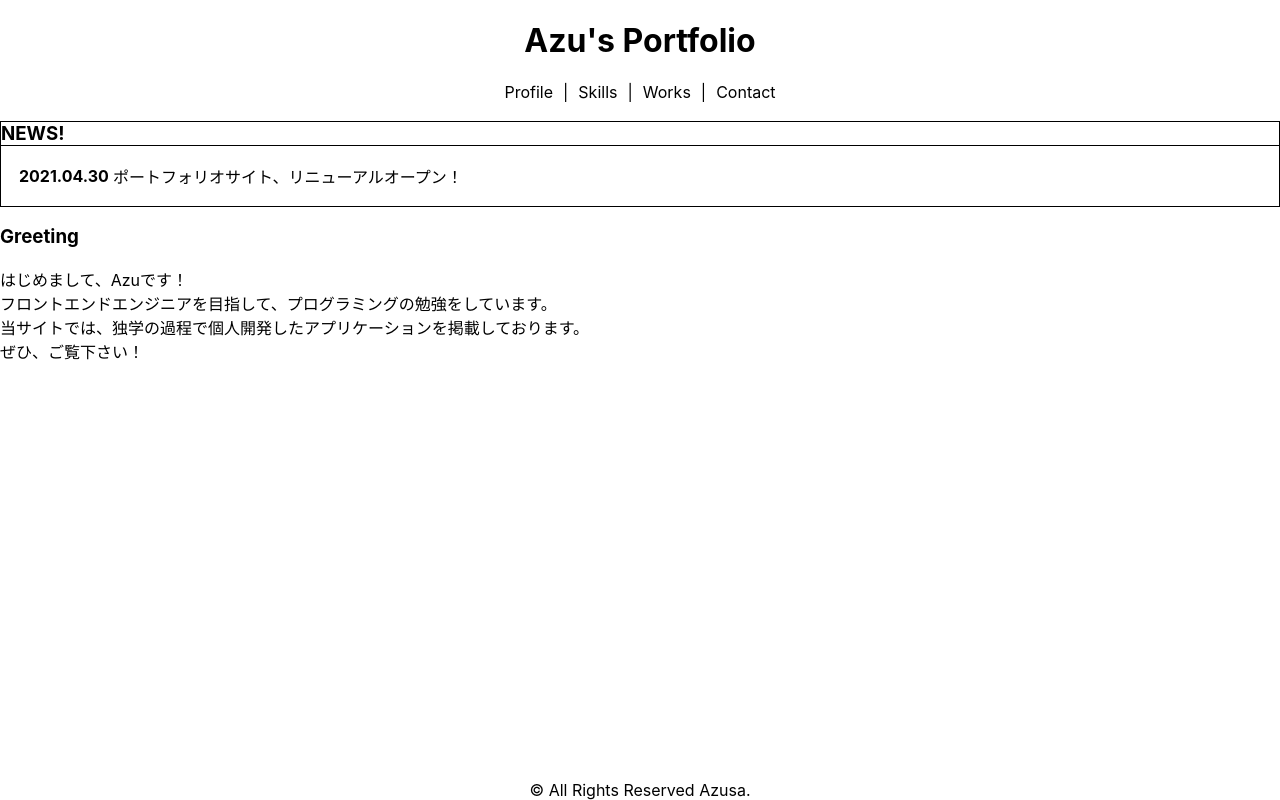
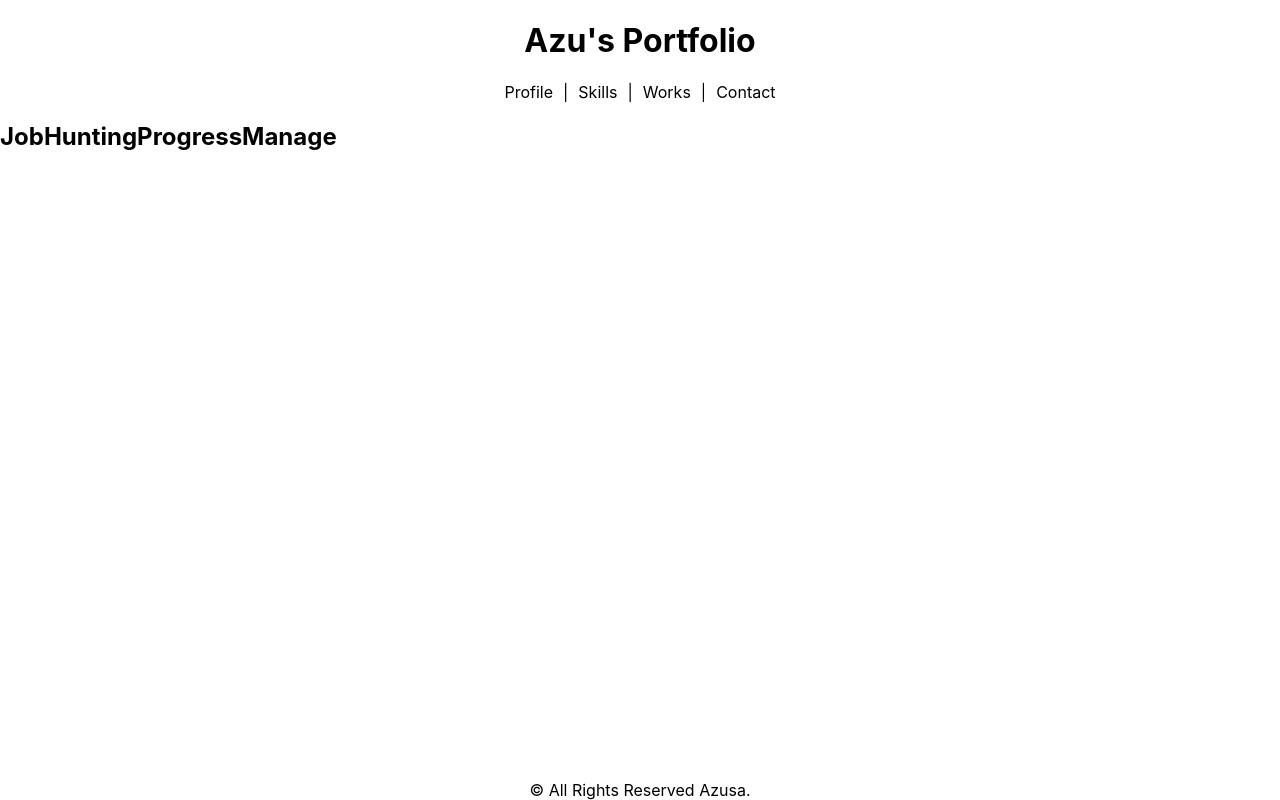
Before and after one commit to azufb/renewal-portfolio, a React (Create React App) app: page /jobHuntingProgressManage in a window 1280 px wide. Built offline with nearby package versions, Linux system fonts and the light colour scheme.

Commit message:
Works個別ページ準備

```diff
--- a/src/component/Navi.js
+++ b/src/component/Navi.js
@@ -11,6 +11,7 @@ import Profile from './Profile';
 import Skills from './Skills';
 import Works from './Works';
 import Contact from './Contact';
+import JHPM from './works/jobHuntingProgressManage';
 
 export default class Navi extends React.Component {
     render() {
@@ -40,9 +41,13 @@ export default class Navi extends React.Component {
                         <Route path='/Contact'>
                             <Contact />
                         </Route>
+                        <Route path="/jobHuntingProgressManage">
+                            <JHPM />
+                        </Route>
                         <Route path="/">
                             <Top />
                         </Route>
+
                     </Switch>
                 </div>
             </Router>
--- a/src/component/Works.js
+++ b/src/component/Works.js
@@ -1,10 +1,4 @@
 import React from 'react';
-import {
-    BrowserRouter as Router,
-    Switch,
-    Route,
-    NavLink
-} from 'react-router-dom';
 import ToDoKanri from './works/worksPhotos/ToDoKanri.png';
 import ToDoKanri2 from './works/worksPhotos/ToDoKanri_02.png';
 import tagMemo from './works/worksPhotos/tagMemo.png';
@@ -12,6 +6,8 @@ import iceBreakShuffle from './works/worksPhotos/iceBreakShuffle.png';
 import homerun from './works/worksPhotos/homerun.png';
 import negapuchi from './works/worksPhotos/negaPuchi.png';
 import jhpm from './works/worksPhotos/JobHuntingProgressManage.png';
+import { NavLink } from 'react-router-dom';
+
 
 export default class Works extends React.Component {
     render() {
@@ -22,13 +18,13 @@ export default class Works extends React.Component {
                 <div className='cards'>
                     <div className='card'>
                         <div className="cardContents">
-                            <img src={ToDoKanri2} />
+                            <img src={ToDoKanri2} alt="todo管理" />
                             <p>ToDo管理</p>
                         </div>
                     </div>
                     <div className='card'>
                         <div className="cardContents">
-                            <img src={ToDoKanri} />
+                            <img src={ToDoKanri} alt="todo管理" />
                             <p>ToDo管理</p>
                         </div>
                     </div>
@@ -38,7 +34,7 @@ export default class Works extends React.Component {
                 <div className='cards'>
                     <div className='card'>
                         <div className="cardContents">
-                            <img src={tagMemo} />
+                            <img src={tagMemo} alt="todo管理" />
                             <p>タグメモ！</p>
                         </div>
                     </div>
@@ -48,19 +44,19 @@ export default class Works extends React.Component {
                 <div className='cards'>
                     <div className='card'>
                         <div className="cardContents">
-                            <img src={iceBreakShuffle} />
+                            <img src={iceBreakShuffle} alt="todo管理" />
                             <p>アイスブレイクシャッフル</p>
                         </div>
                     </div>
                     <div className='card'>
                         <div className="cardContents">
-                            <img src={homerun} />
+                            <img src={homerun} alt="todo管理" />
                             <p>ほめるん</p>
                         </div>
                     </div>
                     <div className='card'>
                         <div className="cardContents">
-                            <img src={negapuchi} />
+                            <img src={negapuchi} alt="todo管理" />
                             <p>ネガプチッ！</p>
                         </div>
                     </div>
@@ -69,10 +65,12 @@ export default class Works extends React.Component {
                 <h3>就職活動</h3>
                 <div className='cards'>
                     <div className='card'>
+                    <NavLink to='/jobHuntingProgressManage'>
                         <div className="cardContents">
-                            <img src={jhpm} />
+                            <img src={jhpm} alt="todo管理" />
                             <p>Job Hunting Progress Manage</p>
                         </div>
+                    </NavLink>
                     </div>
                 </div>
             </div>
--- a/src/component/works/jobHuntingProgressManage.js
+++ b/src/component/works/jobHuntingProgressManage.js
@@ -0,0 +1,11 @@
+import React from 'react';
+
+export default class JHPM extends React.Component {
+    render() {
+        return (
+            <div>
+                <h2>JobHuntingProgressManage</h2>
+            </div>
+        )
+    }
+}
```
